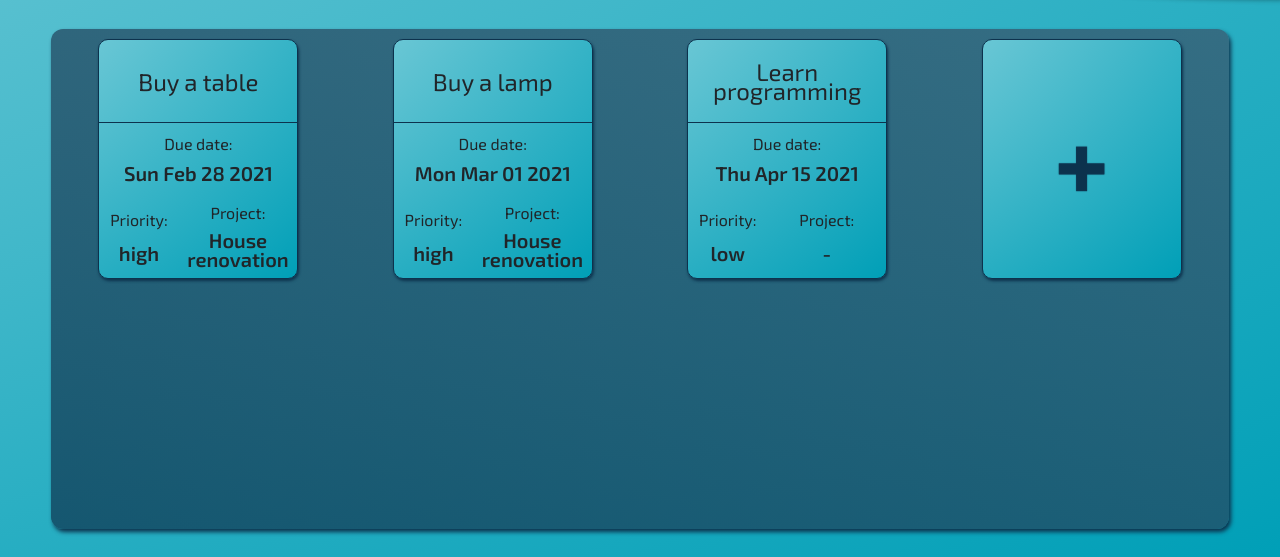
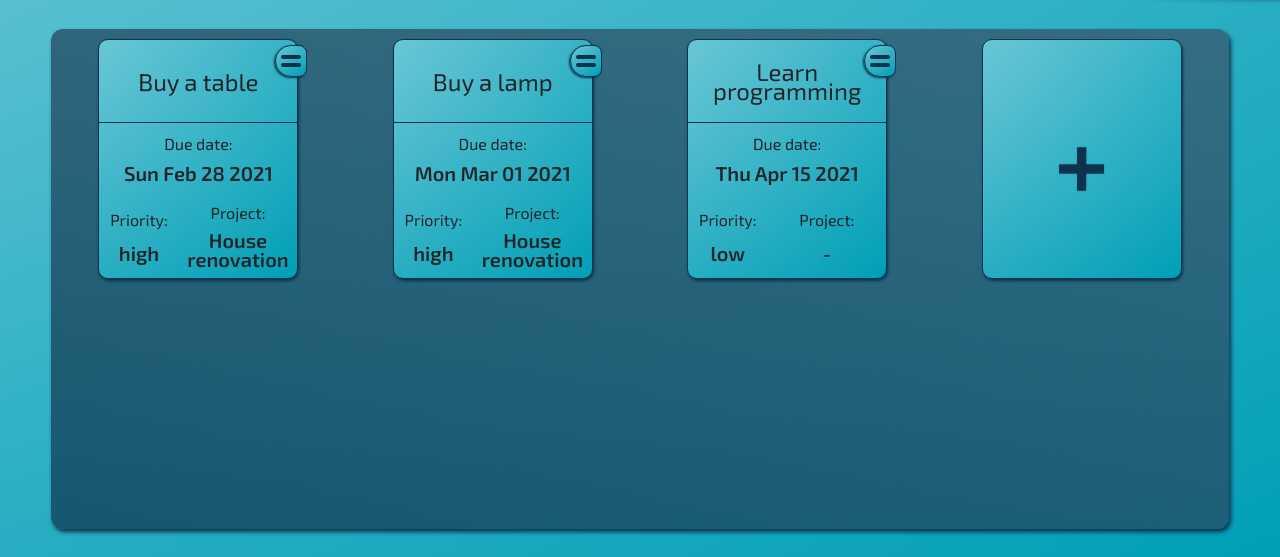
Before and after one commit to jkbsck/todo-list, a website built with webpack: page dist/index.html in a window 1280 px wide. Shown: the part 243-800 px from the top of the page. Built offline with nearby package versions, Linux system fonts and the light colour scheme.

Commit message:
Added menu button to todo cards.

```diff
--- a/src/domToDosByDate.js
+++ b/src/domToDosByDate.js
@@ -66,6 +66,17 @@ const DomToDosByDate = (() => {
     project.textContent = toDo.project !== false ? toDo.project.title : "-";
     projectDiv.appendChild(project);
 
+    // menu button
+    let menuBtn = document.createElement("div");
+    wrapper.appendChild(menuBtn);
+    menuBtn.classList.add("menu-btn");
+
+    let stickOne = document.createElement("div");
+    menuBtn.appendChild(stickOne);
+
+    let stickTwo = document.createElement("div");
+    menuBtn.appendChild(stickTwo);
+
   };
 
   // create last card as an add new card button
@@ -84,6 +95,19 @@ const DomToDosByDate = (() => {
     let plus = document.createElement("span");
     wrapper.appendChild(plus);
     plus.textContent = "+";
+
+    let add = document.createElement("span");
+    add.classList.add("hidden");
+    wrapper.appendChild(add);
+    add.textContent = "Add";
+
+    wrapper.addEventListener("mouseenter", () => {
+      add.classList.remove("hidden");
+    });
+
+    wrapper.addEventListener("mouseleave", () => {
+      add.classList.add("hidden");
+    });
 
   };
 
--- a/src/style.scss
+++ b/src/style.scss
@@ -15,6 +15,11 @@ $dark-blue: #0d324d;
   font-family: 'Exo 2', sans-serif;
 }
 
+// hidden
+.hidden {
+  display: none;
+}
+
 // main
 .main {
   min-height: 100vh;
@@ -24,6 +29,7 @@ $dark-blue: #0d324d;
 // todo cards layout
 .todo-item {
   .wrapper {
+    position: relative;
     width: 200px;
     height: 240px;
     margin: 10px auto;
@@ -33,6 +39,39 @@ $dark-blue: #0d324d;
     flex-wrap: wrap;
     background: radial-gradient(at -200% -100%, white, $light-blue);
     box-shadow: $dark-blue 1px 2px 3px;
+    &:hover {
+      background: radial-gradient(at 300% 200%, white, $light-blue);
+      box-shadow: $dark-blue 2px 3px 4px;
+    }
+
+    // menu btn
+    .menu-btn {
+      position: absolute;
+      width: 32px;
+      height: 32px;
+      display: flex;
+      flex-direction: column;
+      justify-content: center;
+      align-items: center;
+      border-radius: 50% 25% 25% 50%;
+      border: solid 1px $dark-blue;
+      top: 5px;
+      right: -10px;
+      box-shadow: $dark-blue -1px 1px 2px;
+      background: radial-gradient(at -200% -100%, white, $light-blue);
+      cursor: pointer;
+      &:hover {
+        background: radial-gradient(at 500% 400%, white, $light-blue);
+      }
+      div {
+        width: 20px;
+        height: 4px;
+        border: solid 2px $dark-blue;
+        background: $dark-blue;
+        margin: 2px;
+        border-radius: 2px;
+      }
+    }
 
     div {
       display: flex;
@@ -66,23 +105,34 @@ $dark-blue: #0d324d;
       height: 35%;
     }
   }
+
+  // add new to do item button
   .add-todo {
+    flex-direction: column;
     justify-content: center;
     align-items: center;
     font-size: 100px;
-    font-weight: 700;
+    font-weight: 600;
     color: transparentize($color: $dark-blue, $amount: 0.2);
     text-shadow: $dark-blue 0px 0px 1px;
     cursor: pointer;
     transition: color .25s;
+    :nth-child(2) {
+      font-size: 32px;
+      font-weight: 500;
+    }
     &:hover {
       text-shadow: none;
       color: $dark-blue;
       background: radial-gradient(at 300% 200%, white, $light-blue);
       box-shadow: $dark-blue 2px 3px 4px;
-      span {
+      font-weight: 700;
+      line-height: 40px;
+      :nth-child(1) {
         transition: scale .4s;
         scale: 1.05;
+        transition: transform .6s ease;
+        transform: rotate(180deg);
       }
     }
   }
```
Also changed, not shown: dist/css/style.css, dist/main.js, 1 other file.
